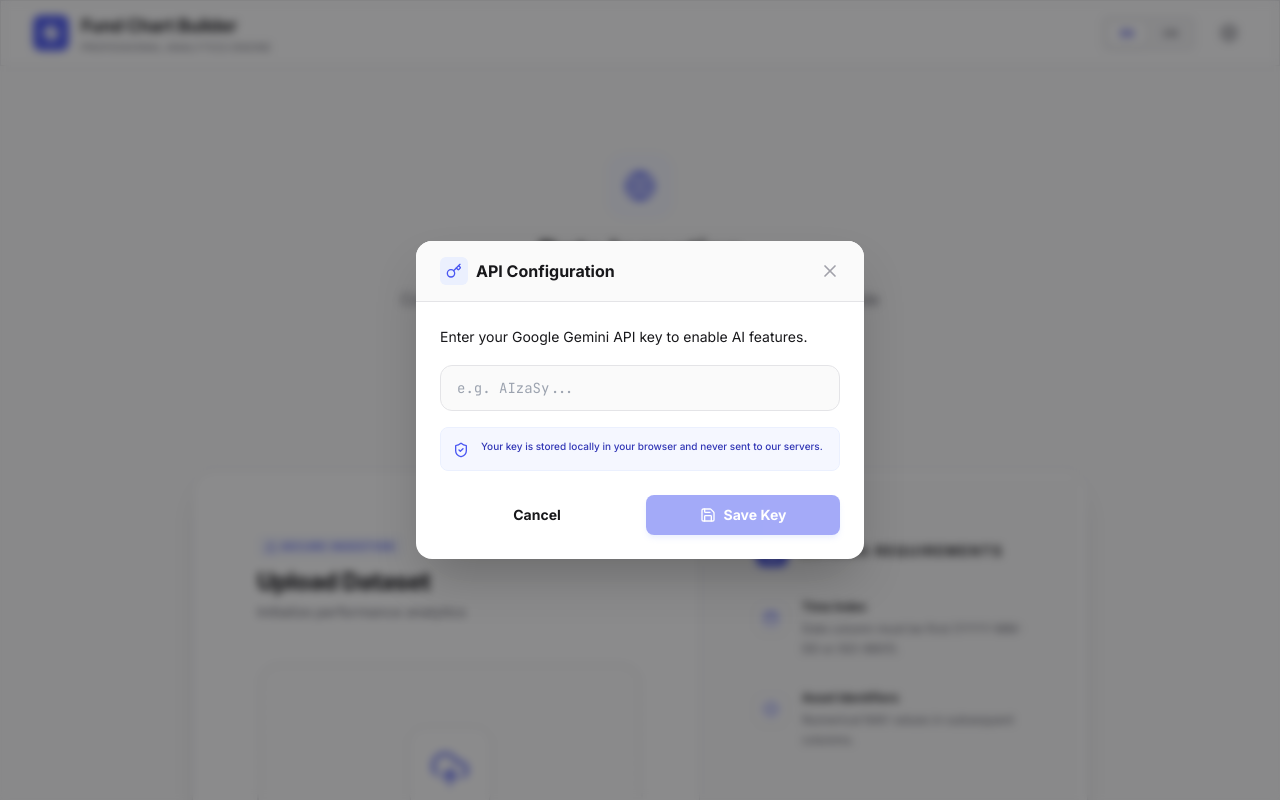
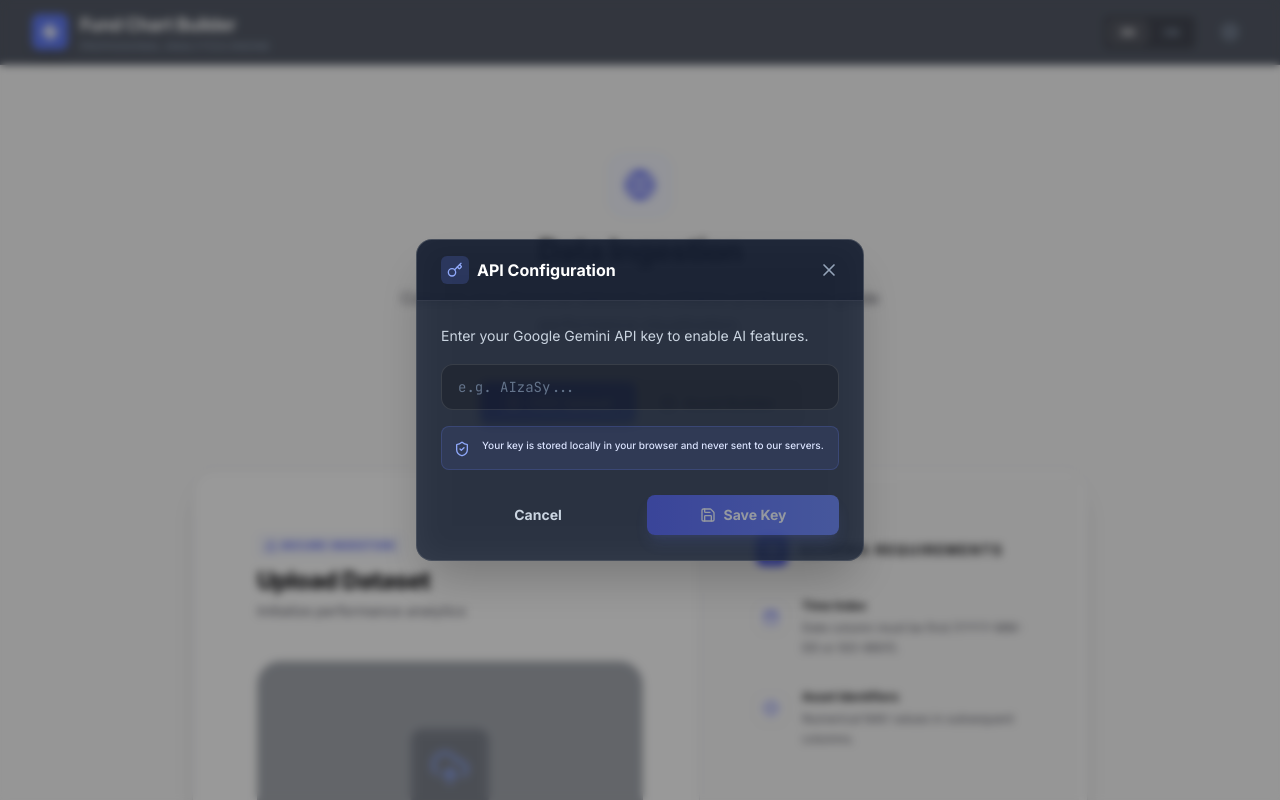
Before and after one commit to firaen22/Fund-chart-builder, a React (Vite) app: page / in a window 1280 px wide. Both pictures are taken after a click on the button "API Settings". Shown: the top 800 px of the page. Built offline with nearby package versions, Linux system fonts and the light colour scheme.

Commit message:
style: refresh UI with a darker, modern theme using updated color palette and background effects.

```diff
--- a/App.tsx
+++ b/App.tsx
@@ -143,33 +143,33 @@ const App: React.FC = () => {
           animation: shimmer 3s infinite linear;
         }
       `}</style>
-      <header className="sticky top-0 z-50 glass-effect border-b border-surface-200">
+      <header className="sticky top-0 z-50 bg-slate-900/70 backdrop-blur-md border-b border-white/10">
         <div className="max-w-7xl mx-auto px-4 sm:px-6 lg:px-8 h-16 flex items-center justify-between">
           <div className="flex items-center gap-3">
-            <div className="bg-brand-600 p-2 rounded-lg text-white">
+            <div className="bg-brand-500 p-2 rounded-lg text-white shadow-lg">
               <Zap className="w-5 h-5 fill-current" />
             </div>
             <div>
-              <h1 className="text-lg font-bold tracking-tight text-surface-900">
+              <h1 className="text-lg font-bold tracking-tight text-white">
                 {t.title}
               </h1>
-              <p className="text-[10px] text-surface-500 font-medium uppercase tracking-wider">
+              <p className="text-[10px] text-slate-400 font-medium uppercase tracking-wider">
                 {t.subtitle}
               </p>
             </div>
           </div>
 
           <div className="flex items-center gap-4">
-            <div className="flex items-center gap-1 bg-surface-100 p-1 rounded-md border border-surface-200">
+            <div className="flex items-center gap-1 bg-black/20 p-1 rounded-md border border-white/10">
               <button
                 onClick={() => setLang('en')}
-                className={`px-3 py-1 text-[10px] font-bold rounded-md transition-all ${lang === 'en' ? 'bg-white text-brand-700 shadow-sm border border-surface-200' : 'text-surface-500 hover:text-surface-900'}`}
+                className={`px-3 py-1 text-[10px] font-bold rounded-md transition-all ${lang === 'en' ? 'bg-white/10 text-white shadow-sm border border-white/10' : 'text-slate-400 hover:text-white'}`}
               >
                 EN
               </button>
               <button
                 onClick={() => setLang('cn')}
-                className={`px-3 py-1 text-[10px] font-bold rounded-md transition-all ${lang === 'cn' ? 'bg-white text-brand-700 shadow-sm border border-surface-200' : 'text-surface-500 hover:text-surface-900'}`}
+                className={`px-3 py-1 text-[10px] font-bold rounded-md transition-all ${lang === 'cn' ? 'bg-white/10 text-white shadow-sm border border-white/10' : 'text-slate-400 hover:text-white'}`}
               >
                 CN
               </button>
@@ -178,7 +178,7 @@ const App: React.FC = () => {
             {dataset && (
               <button
                 onClick={handleReset}
-                className="flex items-center gap-2 px-3 py-1.5 text-xs font-semibold text-surface-600 hover:text-brand-600 transition-all duration-200 ease-out active:scale-95 bg-white border border-surface-200 rounded-md shadow-sm"
+                className="flex items-center gap-2 px-3 py-1.5 text-xs font-semibold text-slate-300 hover:text-white transition-transform duration-200 ease-out active:scale-[0.98] bg-white/5 border border-white/10 hover:bg-white/10 rounded-md shadow-sm"
               >
                 <RefreshCcw className="w-3.5 h-3.5" />
                 {t.reset}
@@ -187,7 +187,7 @@ const App: React.FC = () => {
 
             <button
               onClick={() => setShowKeyModal(true)}
-              className="p-2 text-surface-500 hover:text-surface-900 transition-colors rounded-md hover:bg-surface-100"
+              className="p-2 text-slate-400 hover:text-white transition-colors rounded-md hover:bg-white/10"
               title="API Settings"
             >
               <Settings className="w-5 h-5" />
@@ -216,17 +216,17 @@ const App: React.FC = () => {
               </p>
             </div>
 
-            <div className="flex bg-surface-100 p-1 rounded-xl border border-surface-200 shadow-sm">
+            <div className="flex bg-black/5 backdrop-blur-sm p-1 rounded-xl border border-black/5 shadow-sm">
               <button
                 onClick={() => setInputMode('upload')}
-                className={`flex items-center gap-2 px-6 py-2.5 rounded-lg text-sm font-bold transition-all duration-200 ease-out active:scale-95 ${inputMode === 'upload' ? 'bg-white text-brand-700 shadow-md border border-surface-200' : 'text-surface-500 hover:text-surface-900'}`}
+                className={`flex items-center gap-2 px-6 py-2.5 rounded-lg text-sm font-bold transition-transform duration-200 ease-out active:scale-[0.98] ${inputMode === 'upload' ? 'bg-gradient-to-r from-brand-600 to-brand-500 text-white shadow-md border border-brand-500/20' : 'text-slate-500 hover:text-slate-800 hover:bg-black/5'}`}
               >
                 <FileUp className="w-4 h-4" />
                 {t.upload}
               </button>
               <button
                 onClick={() => setInputMode('restructure')}
-                className={`flex items-center gap-2 px-6 py-2.5 rounded-lg text-sm font-bold transition-all duration-200 ease-out active:scale-95 ${inputMode === 'restructure' ? 'bg-white text-brand-700 shadow-md border border-surface-200' : 'text-surface-500 hover:text-surface-900'}`}
+                className={`flex items-center gap-2 px-6 py-2.5 rounded-lg text-sm font-bold transition-transform duration-200 ease-out active:scale-[0.98] ${inputMode === 'restructure' ? 'bg-gradient-to-r from-brand-600 to-brand-500 text-white shadow-md border border-brand-500/20' : 'text-slate-500 hover:text-slate-800 hover:bg-black/5'}`}
               >
                 <Database className="w-4 h-4" />
                 {t.builder}
--- a/components/ApiKeyModal.tsx
+++ b/components/ApiKeyModal.tsx
@@ -41,22 +41,22 @@ export const ApiKeyModal: React.FC<ApiKeyModalProps> = ({ isOpen, onClose, onSav
     };
 
     return (
-        <div className="fixed inset-0 z-[100] flex items-center justify-center p-4 bg-surface-900/50 backdrop-blur-sm animate-in fade-in duration-200">
-            <div className="bg-white rounded-2xl shadow-2xl w-full max-w-md overflow-hidden animate-in zoom-in-95 duration-200">
-                <div className="px-6 py-4 bg-surface-50 border-b border-surface-200 flex items-center justify-between">
+        <div className="fixed inset-0 z-[100] flex items-center justify-center p-4 bg-black/40 backdrop-blur-sm animate-in fade-in duration-200">
+            <div className="bg-slate-800/80 backdrop-blur-lg border border-white/10 rounded-2xl shadow-2xl w-full max-w-md overflow-hidden animate-in zoom-in-95 duration-200">
+                <div className="px-6 py-4 bg-slate-900/50 border-b border-white/10 flex items-center justify-between">
                     <div className="flex items-center gap-2">
-                        <div className="bg-brand-100 p-1.5 rounded-md text-brand-600">
+                        <div className="bg-brand-500/20 p-1.5 rounded-md text-brand-400">
                             <Key className="w-4 h-4" />
                         </div>
-                        <h3 className="font-bold text-surface-900">{t.title}</h3>
+                        <h3 className="font-bold text-white">{t.title}</h3>
                     </div>
-                    <button onClick={onClose} className="text-surface-400 hover:text-surface-600 transition-colors">
+                    <button onClick={onClose} className="text-slate-400 hover:text-white transition-colors">
                         <X className="w-5 h-5" />
                     </button>
                 </div>
 
                 <div className="p-6 space-y-4">
-                    <p className="text-sm text-surface-600 leading-relaxed">
+                    <p className="text-sm text-slate-300 leading-relaxed">
                         {t.desc}
                     </p>
 
@@ -65,12 +65,12 @@ export const ApiKeyModal: React.FC<ApiKeyModalProps> = ({ isOpen, onClose, onSav
                         value={key}
                         onChange={(e) => setKey(e.target.value)}
                         placeholder={t.placeholder}
-                        className="w-full px-4 py-3 bg-surface-50 border border-surface-200 rounded-xl focus:ring-2 focus:ring-brand-500 focus:border-brand-500 outline-none transition-all font-mono text-sm"
+                        className="w-full px-4 py-3 bg-black/20 border border-white/10 text-white rounded-xl focus:ring-2 focus:ring-brand-500 focus:border-brand-500 outline-none transition-all font-mono text-sm placeholder:text-slate-500"
                     />
 
-                    <div className="flex items-start gap-3 p-3 bg-brand-50 rounded-lg border border-brand-100">
-                        <ShieldCheck className="w-4 h-4 text-brand-600 shrink-0 mt-0.5" />
-                        <p className="text-[10px] text-brand-800 leading-snug font-medium">
+                    <div className="flex items-start gap-3 p-3 bg-brand-500/10 rounded-lg border border-brand-500/20">
+                        <ShieldCheck className="w-4 h-4 text-brand-400 shrink-0 mt-0.5" />
+                        <p className="text-[10px] text-brand-200 leading-snug font-medium">
                             {t.security}
                         </p>
                     </div>
@@ -78,14 +78,14 @@ export const ApiKeyModal: React.FC<ApiKeyModalProps> = ({ isOpen, onClose, onSav
                     <div className="flex items-center gap-3 pt-2">
                         <button
                             onClick={onClose}
-                            className="flex-1 py-2.5 text-sm font-bold text-surface-600 hover:bg-surface-50 rounded-lg transition-colors"
+                            className="flex-1 py-2.5 text-sm font-bold text-slate-300 hover:bg-white/5 rounded-lg border border-transparent hover:border-white/10 transition-colors"
                         >
                             {t.cancel}
                         </button>
                         <button
                             onClick={handleSave}
                             disabled={!key.trim()}
-                            className="flex-1 py-2.5 bg-brand-600 hover:bg-brand-700 disabled:opacity-50 disabled:cursor-not-allowed text-white rounded-lg text-sm font-bold shadow-md shadow-brand-200 transition-all flex items-center justify-center gap-2"
+                            className="flex-1 py-2.5 bg-gradient-to-r from-brand-600 to-brand-500 hover:from-brand-500 hover:to-brand-400 disabled:opacity-50 disabled:cursor-not-allowed text-white rounded-lg text-sm font-bold shadow-lg shadow-brand-500/25 transition-transform duration-200 active:scale-[0.98] flex items-center justify-center gap-2"
                         >
                             <Save className="w-4 h-4" />
                             {t.save}
--- a/components/FileUpload.tsx
+++ b/components/FileUpload.tsx
@@ -73,16 +73,16 @@ export const FileUpload: React.FC<FileUploadProps> = ({ onDataLoaded, lang }) =>
         </div>
 
         <div
-          className={`relative flex flex-col items-center justify-center p-12 lg:p-16 border-2 border-dashed transition-all duration-300 ease-out rounded-3xl group ${dragActive ? 'border-brand-500 bg-brand-50/50 scale-[1.01] shadow-inner ring-4 ring-brand-500/20 animate-pulse' : 'border-surface-200 bg-surface-50/50 hover:border-brand-400 hover:bg-white'}`}
+          className={`relative flex flex-col items-center justify-center p-12 lg:p-16 border-2 transition-all duration-300 ease-out rounded-3xl group backdrop-blur-md ${dragActive ? 'bg-slate-800/60 border-indigo-500/50 scale-[1.01] shadow-[0_0_30px_rgba(99,102,241,0.2)] animate-pulse' : 'border-white/10 bg-slate-800/40 hover:border-white/20 hover:bg-slate-800/50'}`}
           onDragEnter={handleDrag} onDragLeave={handleDrag} onDragOver={handleDrag} onDrop={handleDrop}
         >
-          <div className="bg-white p-5 rounded-2xl shadow-sm border border-surface-200 mb-6 text-brand-600 group-hover:scale-110 group-hover:-translate-y-1 group-hover:shadow-md transition-all duration-300 ease-out">
+          <div className="bg-white/10 p-5 rounded-2xl shadow-sm border border-white/10 mb-6 text-brand-400 group-hover:scale-110 group-hover:-translate-y-1 group-hover:shadow-lg transition-all duration-300 ease-out backdrop-blur-sm">
             <CloudUpload className="w-10 h-10" />
           </div>
-          <p className="text-surface-900 font-bold text-lg mb-1">{t.secure}</p>
-          <p className="text-xs text-surface-400 mb-8 font-medium">{t.awaiting}</p>
+          <p className="text-white font-bold text-lg mb-1">{t.secure}</p>
+          <p className="text-xs text-slate-300 mb-8 font-medium">{t.awaiting}</p>
 
-          <label className="cursor-pointer bg-brand-600 hover:bg-brand-700 text-white py-3.5 px-8 rounded-xl text-sm font-bold transition-all shadow-lg active:scale-95 flex items-center gap-3">
+          <label className="cursor-pointer bg-gradient-to-r from-brand-600 to-brand-500 hover:from-brand-500 hover:to-brand-400 text-white py-3.5 px-8 rounded-xl text-sm font-bold transition-transform duration-200 active:scale-[0.98] shadow-lg flex items-center gap-3 border border-white/10">
             {t.init}
             <input type="file" className="hidden" accept=".csv" onChange={e => e.target.files?.[0] && handleFile(e.target.files[0])} />
           </label>
```
Also changed, not shown: components/DataRestructurer.tsx (+8 -9 lines).
